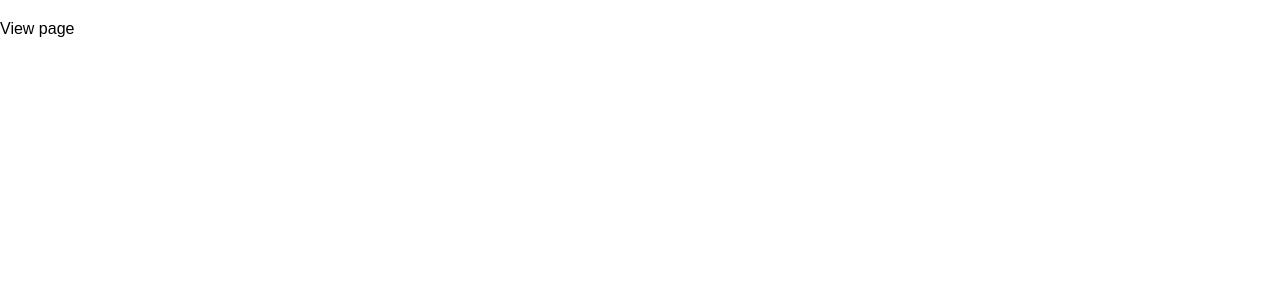
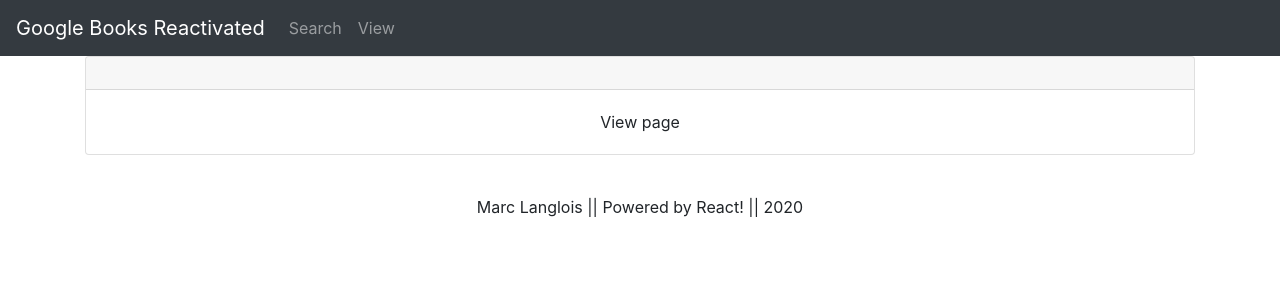
Before and after one commit to mlanglois333/Google-Books-Reactivated, a React (Create React App) app in the folder client/: page /view in a window 1280 px wide. Shown: the top 300 px of the page. Built offline with nearby package versions, Linux system fonts and the light colour scheme.

Commit message:
bootstrap

```diff
--- a/client/package.json
+++ b/client/package.json
@@ -7,7 +7,8 @@
   "dependencies": {
     "react": "^16.13.1",
     "react-dom": "^16.13.1",
-    "react-scripts": "3.4.3"
+    "react-scripts": "3.4.3",
+    "bootstrap":"4.5.3"
   },
   "scripts": {
     "start": "react-scripts start",
--- a/client/src/App.js
+++ b/client/src/App.js
@@ -2,10 +2,14 @@ import React from "react";
 import { BrowserRouter as Router, Route, Switch } from "react-router-dom";
 import Search from "./pages/Search";
 import View from "./pages/View";
+import Header from "./components/Header";
+import Footer from "./components/Footer";
 
 
 function App() {
   return (
+    <div>
+    <Header />
     <Router>
       <div>
         <Switch>
@@ -18,6 +22,8 @@ function App() {
         </Switch>
       </div>
     </Router>
+    <Footer />
+    </div>
   );
 }
 
--- a/client/src/components/Header.js
+++ b/client/src/components/Header.js
@@ -13,7 +13,7 @@ function Header(props) {
                         <a className="nav-link" href="/" onClick={props.search}>Search</a>
                     </li>
                     <li className="nav-item">
-                        <a className="nav-link" href="/" onClick={props.view}>View</a>
+                        <a className="nav-link" href="/view" onClick={props.view}>View</a>
                     </li>
                 </ul>
             </div>
--- a/client/src/index.js
+++ b/client/src/index.js
@@ -3,6 +3,7 @@ import ReactDOM from "react-dom";
 import "./index.css";
 import App from "./App";
 import registerServiceWorker from "./registerServiceWorker";
+import 'bootstrap/dist/css/bootstrap.min.css';
 
 ReactDOM.render(<App />, document.getElementById("root"));
 registerServiceWorker();
--- a/package.json
+++ b/package.json
@@ -20,6 +20,7 @@
     "nodemon": "^1.18.7"
   },
   "dependencies": {
+    "bootstrap": "^4.5.3",
     "dotenv": "^8.2.0",
     "express": "^4.16.3",
     "if-env": "^1.0.4",
```
Also changed, not shown: 1 other file (tests, documents, lock files or other folders).
